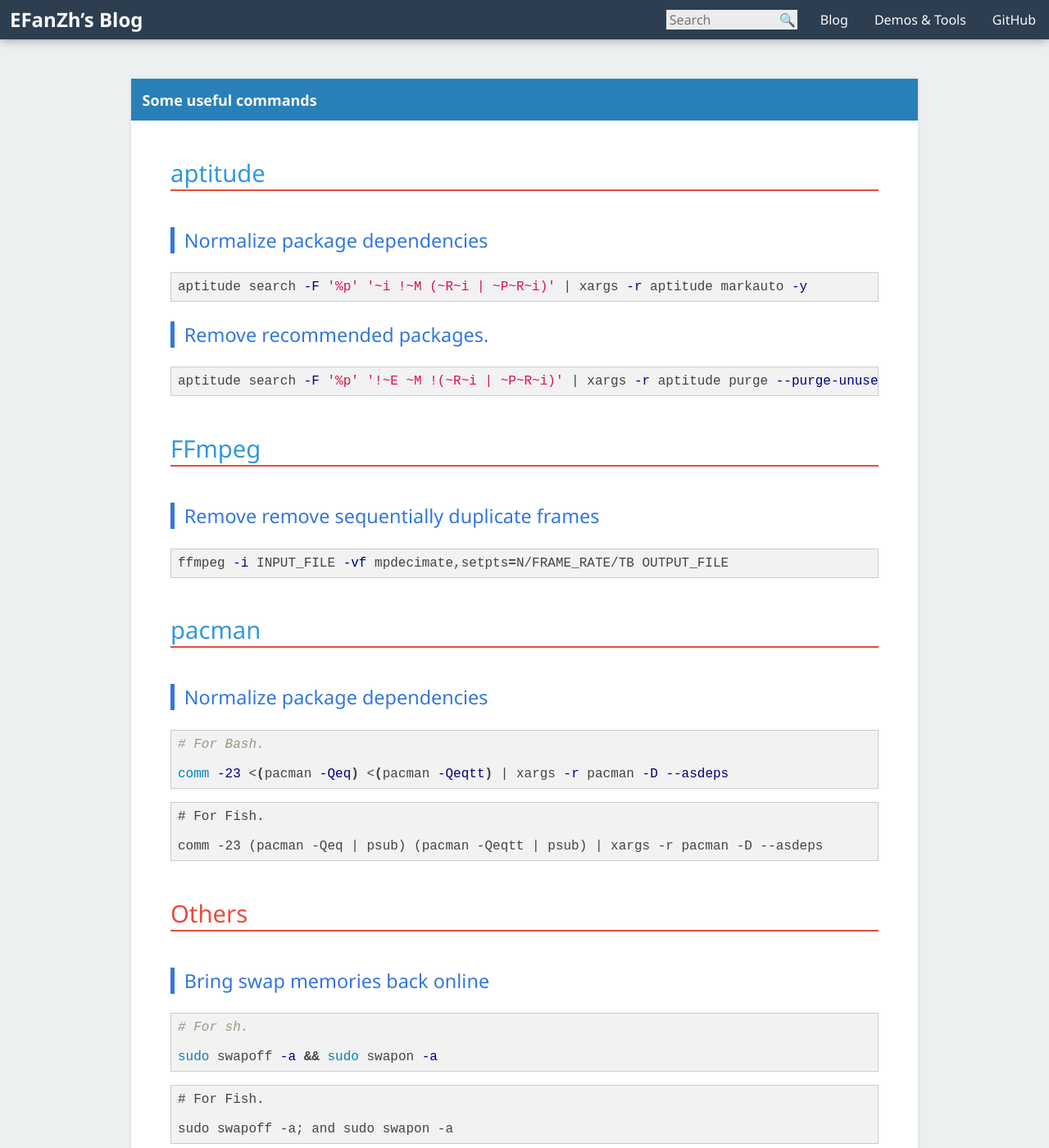
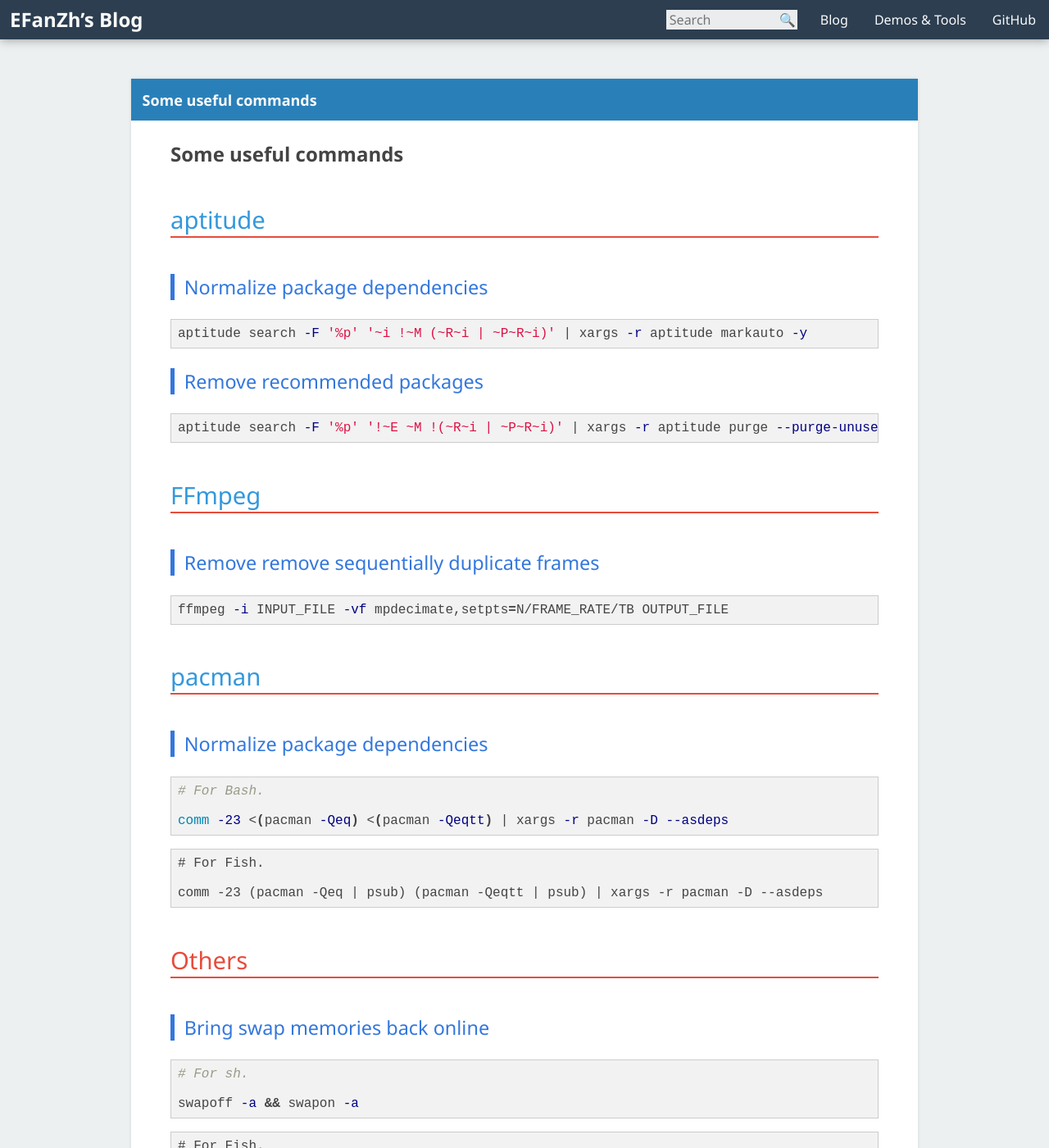
Before and after one commit to EFanZh/efanzh.github.io, a Jekyll site: the page built from _posts/2017-08-13-some-useful-commands.md, in a window 1280 px wide and 1400 px high. Shown: the whole window at 82% size. Built offline with Jekyll 4.4.1, drawn with Linux system fonts in a browser that asks for light colours; some of the changed text lies outside the part shown.

Commit message:
Remove sudos from command lines

````diff
--- a/_posts/2017-08-13-some-useful-commands.md
+++ b/_posts/2017-08-13-some-useful-commands.md
@@ -1,6 +1,8 @@
 ---
 title: Some useful commands
 ---
+
+# Some useful commands
 
 ## [aptitude](https://aptitude.alioth.debian.org/)
 
@@ -10,7 +12,7 @@
 aptitude search -F '%p' '~i !~M (~R~i | ~P~R~i)' | xargs -r aptitude markauto -y
 ```
 
-### Remove recommended packages.
+### Remove recommended packages
 
 ```bash
 aptitude search -F '%p' '!~E ~M !(~R~i | ~P~R~i)' | xargs -r aptitude purge --purge-unused -y
@@ -47,11 +49,11 @@
 ```sh
 # For sh.
 
-sudo swapoff -a && sudo swapon -a
+swapoff -a && swapon -a
 ```
 
 ```
 # For Fish.
 
-sudo swapoff -a; and sudo swapon -a
+swapoff -a; and swapon -a
 ```
````
